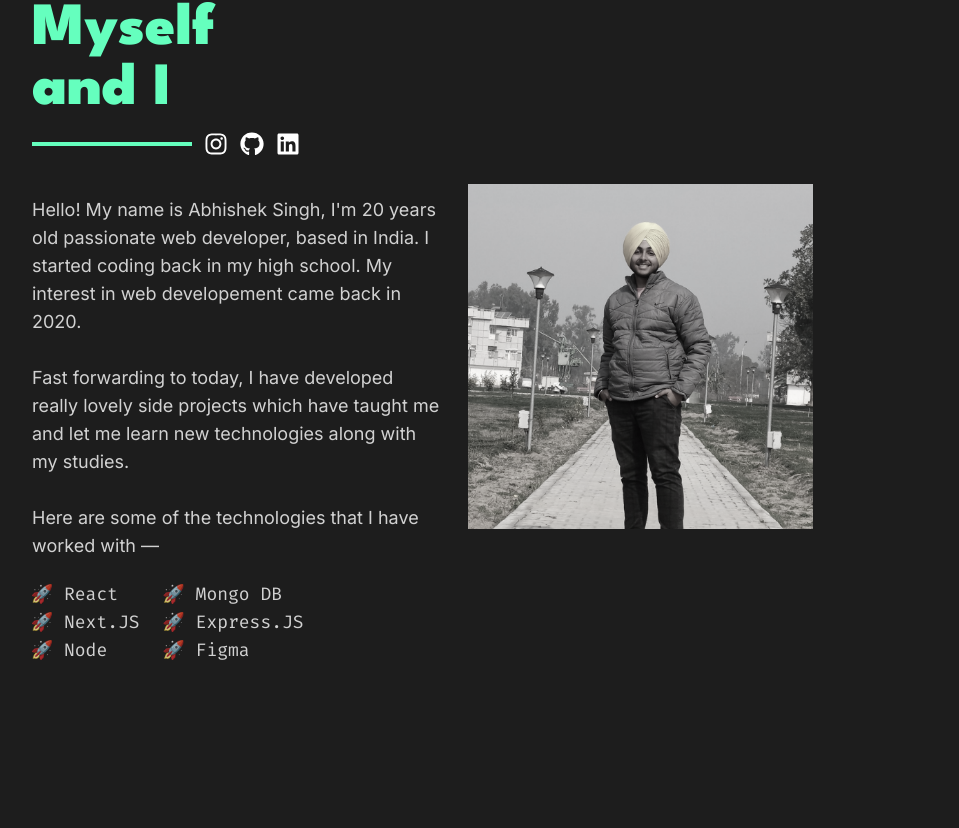
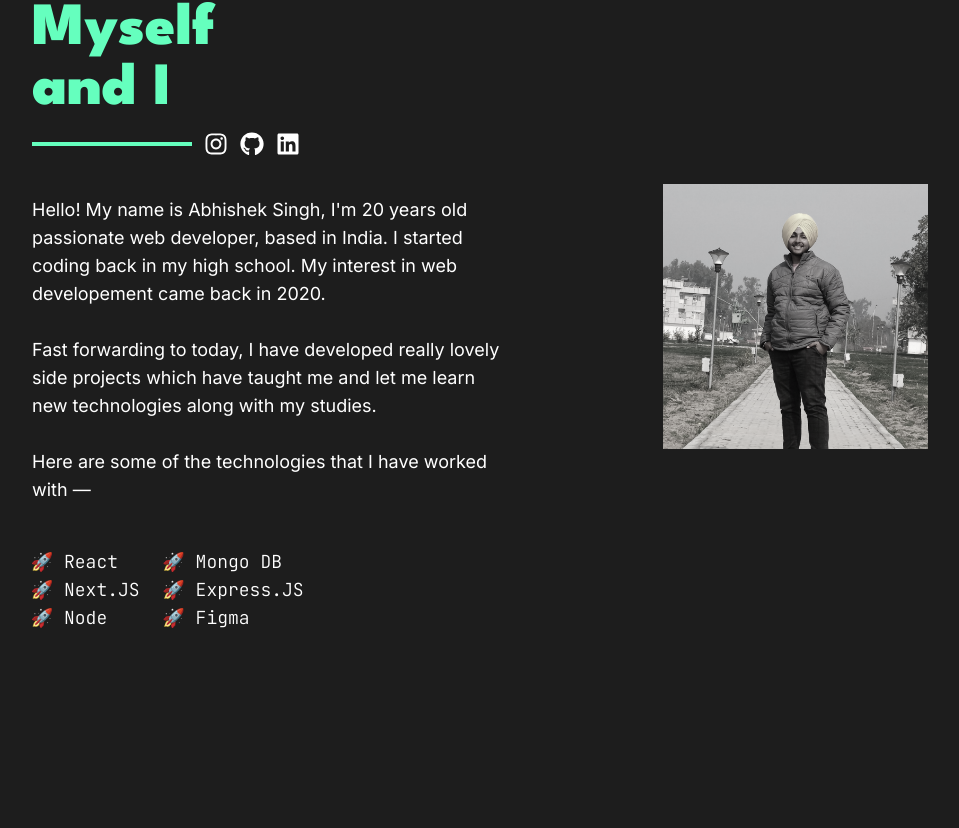
Before and after one commit to Abh1shekSingh/reactportfolio, a React (Create React App) app: page / in a window 1280 px wide. Shown: the part 892-1720 px from the top of the page, without its empty margins (160-1119 px from the left). Built offline with nearby package versions, Linux system fonts and the light colour scheme; the HTML template or start-up script is replaced by a standard one.

Commit message:
added few animations

```diff
--- a/package.json
+++ b/package.json
@@ -10,9 +10,11 @@
     "@testing-library/jest-dom": "^5.16.4",
     "@testing-library/react": "^13.2.0",
     "@testing-library/user-event": "^13.5.0",
+    "framer-motion": "^6.3.6",
     "react": "^18.1.0",
     "react-dom": "^18.1.0",
     "react-icons": "^4.3.1",
+    "react-intersection-observer": "^9.2.2",
     "react-reveal": "^1.2.2",
     "react-scripts": "5.0.1",
     "web-vitals": "^2.1.4"
--- a/src/components/About/About.js
+++ b/src/components/About/About.js
@@ -1,19 +1,45 @@
-import React from 'react'
+import React,{useRef} from 'react'
 import {FaInstagram, FaGithub, FaLinkedin} from "react-icons/fa"
 import me from "../../assets/images/Me.png"
+import { motion } from 'framer-motion'
+
 const About = () => {
+  const scrollRef = useRef(null);
   return (
     <div id="about" className='container md:mx-auto pt-24 py-10 px-7 md:px-48 md:mt-24'>
         <div>
-          <h1 className='text-green font-league font-black text-4xl md:text-6xl'>Me,<br></br> Myself<br></br> and I</h1>
-          <div className='flex justify-left items-center gap-3 pt-3'>
-              <span className='w-40 h-1 bg-green border-2 border-green'></span>
+
+          <motion.h1
+            className='text-green font-league font-black text-4xl md:text-6xl'
+            initial={{ opacity: 0,translateY:40 }}
+            whileInView={{ opacity: 1,translateY:0 }}
+            transition = {{duration:0.6}}
+            viewport={{ root: scrollRef,once: true }}
+          >
+            Me,<br></br> Myself<br></br> and I
+          </motion.h1>
+
+          <motion.div
+            className='flex justify-left items-center gap-3 pt-3'
+            initial={{ opacity: 0,translateY:40 }}
+            whileInView={{ opacity: 1,translateY:0 }}
+            transition = {{duration:0.6}}
+            viewport={{ root: scrollRef,once: true }}
+          >
+              <span className='w-40 h-1 bg-green border-2 border-green'> </span>
               <FaInstagram className='text-2xl text-white' />
               <FaGithub className='text-2xl text-white' />
               <FaLinkedin className='text-2xl text-white' />
-          </div>
-          <div className='md:flex  md:gap-6 mx-auto pt-4'>
-             <p className='text-white opacity-80 pt-6 md:w-1/2  mx-auto text-md font-inter text-white leading-relaxed md:text-lg'>
+          </motion.div>
+          <div className='md:flex pt-4'>
+
+          <div className='md:flex md:flex-col md:gap-6 '>
+             <motion.p
+              initial={{ opacity: 0,translateY:40 }}
+              whileInView={{ opacity: 1,translateY:0 }}
+              transition = {{duration:0.6}}
+              viewport={{ root: scrollRef,once: true }}
+              className='text-white opacity-80 pt-6 md:w-3/4 text-md font-inter text-white leading-relaxed md:text-lg'>
                 Hello! My name is <span >Abhishek Singh</span>, I&apos;m 20 years old passionate web developer,
                 based in India. I started coding back in my high school. My interest in
                 web developement came back in 2020.
@@ -23,7 +49,16 @@ const About = () => {
                 along with my studies.
                 <br></br><br></br>
                 Here are some of the technologies that I have worked with &#8212;
-                <div className='tech flex mt-5 mx-8 font-fira text-sm md:text-lg font-regular justify-left items-center gap-14'>
+
+             </motion.p>
+
+             <motion.div
+              className=' text-white tech flex mt-5 ml-8 font-mono text-sm md:text-lg font-light justify-left items-center gap-14'
+              initial={{ opacity: 0,translateY:40 }}
+              whileInView={{ opacity: 1,translateY:0 }}
+              transition = {{duration:0.6}}
+              viewport={{ root: scrollRef,once: true }}
+             >
                    <ul>
                      <li>React</li>
                      <li>Next.JS</li>
@@ -34,12 +69,19 @@ const About = () => {
                      <li>Express.JS</li>
                      <li>Figma</li>
                    </ul>
-                </div>
-             </p>
 
-            <div className='mx-auto mt-3 '>
-              <img src={me} alt="me" className='md:w-3/4 myimage' ></img>
-            </div>
+              </motion.div>
+              </div>
+
+            <motion.div
+              className='mt-3 md:w-3/4 '
+              initial={{ opacity: 0,translateY:40 }}
+              whileInView={{ opacity: 1,translateY:0 }}
+              transition = {{duration:0.6,delay:0.5}}
+              viewport={{ root: scrollRef,once: true }}
+            >
+              <img src={me} alt="me" className='myimage' ></img>
+            </motion.div>
           </div>
         </div>
     </div>
--- a/src/components/Header/Header.js
+++ b/src/components/Header/Header.js
@@ -1,20 +1,62 @@
 import React from 'react'
 // import logo from "../../assets/images/Logo.png"
 import {SiSnapcraft} from "react-icons/si"
+import { motion,useMotionValue,useTransform } from "framer-motion"
 const Header = () => {
+
+  // const variants = {
+  //   hidden: { opacity: 0 },
+  //   visible: { opacity: 1 },
+  // }
+
+  const x = useMotionValue(0)
+const opacity = useTransform(x, [-200, 0, 200], [0, 1, 0])
+
   return (
     <div>
       <div className='backdrop-blur z-10 text-white shadow-sm py-3 px-5 md:px-32 flex justify-between items-center w-full fixed'>
-          <div className='flex justify-center items-center gap-1 font-fira md:font-league font-black text-3xl md:text-4xl'>
-            {/* <img src={logo} alt="logo" className='w-14' /> */}
+          <motion.div
+            className='flex justify-center items-center gap-1 font-fira md:font-league font-black text-3xl md:text-4xl'
+            drag="x" style={{ x, opacity }}
+            initial = {{opacity:0}}
+            animate = {{opacity:1}}
+            transition ={{duration:0.6 , delay:0.2}}
+          >
+
             <SiSnapcraft className='text-green md:text-5xl' />
 
-          </div>
+          </motion.div>
           <div >
              <ul className='font-poppin font-regular flex justify-center items-center gap-3 md:gap-14 '>
-               <a href='#about'><li className='hover:text-green text-md'>About</li></a>
-               <a href="#projects"><li className='hover:text-green text-md'>Project</li></a>
-               <a href="#contact"><li className='hover:text-green text-md'>Contact</li></a>
+                <a href='#about'>
+                  <motion.li
+                    className='hover:text-green text-md'
+                    initial = {{translateY:-20, opacity:0}}
+                    animate = {{translateY: 0, opacity:1}}
+                    transition = {{duration:0.1, delay:0.6}}
+
+                  >
+                    About
+                  </motion.li>
+                </a>
+                <a href="#projects">
+                  <motion.li className='hover:text-green text-md'
+                    initial = {{translateY:-20, opacity:0}}
+                    animate = {{translateY: 0, opacity:1}}
+                    transition = {{duration:0.2, delay:0.6}}
+                  >
+                    Project
+                  </motion.li>
+                </a>
+                <a href="#contact">
+                  <motion.li className='hover:text-green text-md'
+                    initial = {{translateY:-20, opacity:0}}
+                    animate = {{translateY: 0, opacity:1}}
+                    transition = {{duration:0.3, delay:0.6}}
+                  >
+                    Contact
+                  </motion.li>
+                </a>
              </ul>
           </div>
       </div>
--- a/src/components/Hero/Hero.js
+++ b/src/components/Hero/Hero.js
@@ -1,5 +1,6 @@
 import React from 'react'
 import Header from '../Header/Header'
+import { motion } from 'framer-motion'
 const Hero = () => {
 
 
@@ -10,11 +11,36 @@ const Hero = () => {
 
         <div className={`container md:pt-40 pt-20 `}>
           <div className='py-10 px-10 md:px-48'>
-            <h1 className='font-league text-5xl leading-tight font-black text-white md:text-7xl md:leading-tight'>Hi !<br></br> <span className='text-green'>I'm Abhishek</span> <br></br> <span className='text-light'>I Turn Rasmalai Into Code</span></h1>
-            <p className='font-inter font-medium leading-8 text-white text-xl my-4 md:text-xl'>I'm <span className='text-green'>Web Developer</span> based in India <span className='md:hidden'>🇮🇳</span></p>
+
+            <motion.h1
+              className='font-league text-5xl leading-tight font-black text-white md:text-7xl md:leading-tight'
+              initial = {{translateY:20, opacity:0}}
+              animate = {{translateY:0, opacity:1}}
+              transition = {{duration:0.5 , delay:1.5}}
+            >
+              Hi !<br></br> <span className='text-green'>I'm Abhishek</span> <br></br> <span className='text-light'>I Turn Rasmalai Into Code</span>
+            </motion.h1>
+
+            <motion.p
+              className='font-inter font-medium leading-8 text-white text-xl my-4 md:text-xl'
+              initial = {{translateY:20, opacity:0}}
+              animate = {{translateY:0, opacity:1}}
+              transition = {{duration:0.2 , delay:1.6}}
+            >
+              I'm <span className='text-green'>Web Developer</span> based in India <span className='md:hidden'>🇮🇳</span>
+            </motion.p>
+
             <a href='https://drive.google.com/file/d/1tqRMCQP1My5vcowOWVNSzGXqWOsSGRB1/view?usp=sharing'>
-              <button className='transtition duration-300 bg-transparent mt-6 hover:bg-green text-xl text-white font-fira font-medium py-2 px-6 border border-green hover:border-transparent md:text-sm md:mt-6 md:px-11 md:py-3'>Resume</button>
+              <motion.button
+                className='transtition duration-300 bg-transparent mt-6 hover:bg-green text-xl text-white font-fira font-medium py-2 px-6 border border-green hover:border-transparent md:text-sm md:mt-6 md:px-11 md:py-3'
+                initial = {{translateY:20, opacity:0}}
+                animate = {{translateY:0, opacity:1}}
+                transition = {{duration:0.1 , delay:1.7}}
+              >
+                Resume
+              </motion.button>
             </a>
+
           </div>
         </div>
     </>
--- a/src/constant/constant.js
+++ b/src/constant/constant.js
@@ -43,17 +43,17 @@ export const projects = [
 export const technologies = [
     {
         phase: "Front-End",
-        logo: <FaReact className="text-2xl" />,
+        logo: <FaReact className="text-2xl text-dark" />,
         description: "I ❤️ carving my frontend using React itself along with tailwind CSS. Sometimes, I also use Material UI to render clean components."
     },
     {
         phase: "Back-End",
-        logo: <FaNodeJs className="text-2xl" />,
+        logo: <FaNodeJs className="text-2xl text-dark" />,
         description: "Experience with NodeJS for managing the backend of applications. Manage database with help of mongo DB / firebase."
     },
     {
         phase: "Designing",
-        logo: <FaFigma className="text-2xl" />,
+        logo: <FaFigma className="text-2xl text-dark" />,
         description: "Before developing my web apps, I ❤️ to design them first, for that I use figma tool."
     }
 ]
--- a/src/index.css
+++ b/src/index.css
@@ -1,5 +1,6 @@
 @import url('https://fonts.googleapis.com/css2?family=Fira+Code:wght@300;400;500;600&family=Inter:wght@300;400;500&family=League+Spartan:wght@400;500;600;700;800;900&display=swap');
 @import url('https://fonts.googleapis.com/css2?family=Poppins:wght@200;300;400;500;600;700;800;900&display=swap');
+@import url('https://fonts.googleapis.com/css2?family=JetBrains+Mono:wght@100;200;300;400;500;600&display=swap');
 @tailwind base;
 @tailwind components;
 @tailwind utilities;
--- a/tailwind.config.js
+++ b/tailwind.config.js
@@ -8,7 +8,8 @@ module.exports = {
       'league': ['League Spartan', 'sans-serif'],
       'fira': ['Fira Code', 'monospace'], // Ensure fonts with spaces have " " surrounding it.
       'inter': ['Inter', 'sans-serif'],
-      'poppin': ['Poppins', 'sans-serif']
+      'poppin': ['Poppins', 'sans-serif'],
+      'mono':['Jetbrains Mono','monospace']
     },
     colors: {
       'green' : '#65FFBE',
```
Also changed, not shown: 1 other file (tests, documents, lock files or other folders).
